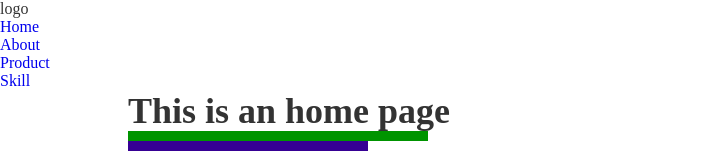
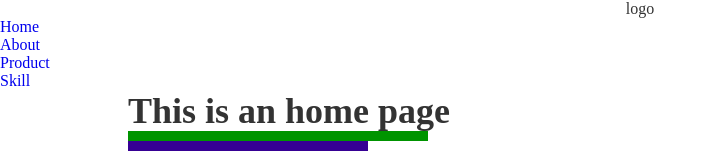
Before and after one commit to shushuTona/shushutona-web, a Vue app: page / in a window 1280 px wide. Shown: the top 152 px of the page, without its empty margins (0-717 px from the left). Built offline with nearby package versions, Linux system fonts and the light colour scheme.

Commit message:
.editorconfig追加

```diff
--- a/src/components/organisms/organisms.header.vue
+++ b/src/components/organisms/organisms.header.vue
@@ -21,6 +21,10 @@ export default {
 
 <style scoped lang="scss">
 .l-header {
-
+    .header {
+        &__logo {
+            text-align: center;
+        }
+    }
 }
 </style>
```
Also changed, not shown: src/components/organisms/organisms.footer.vue (+4 -4 lines), src/components/organisms/organisms.main.vue (indentation only), src/router/index.js (indentation only), src/store/index.js (indentation only), src/views/views.about.vue (indentation only), src/views/views.home.vue (indentation only), src/views/views.product.vue (indentation only), src/views/views.skill.vue (indentation only), 1 other file (tests, documents, lock files or other folders). Lines whose indentation alone changed are shown as unchanged.
